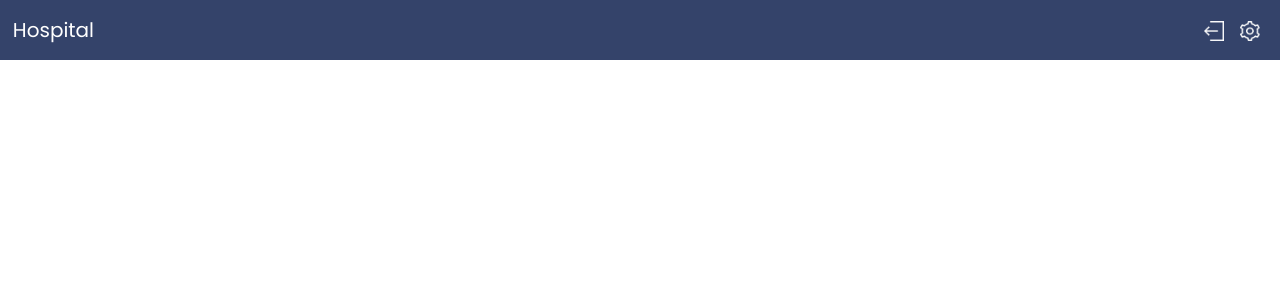
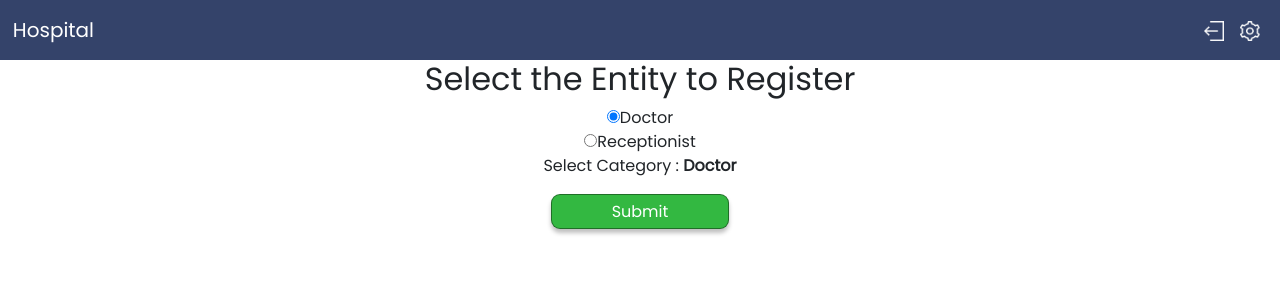
Before and after one commit to Healthcare-Application-Development/had-frontend, a React (Create React App) app: page /admin in a window 1280 px wide. Before the commit this address had no page. Shown: the top 300 px of the page. Built offline with nearby package versions, Linux system fonts and the light colour scheme.

Commit message:
Admin page added

```diff
--- a/src/App.js
+++ b/src/App.js
@@ -2,6 +2,7 @@ import { Route, Routes } from 'react-router-dom';
 import './App.css';
 import { Header } from './components';
 import { Login, Receptionist, RegisterPatient, ViewPatients } from './features';
+import {Entry} from './features/Admin/AdminHome'
 
 function App() {
   return (
@@ -14,6 +15,7 @@ function App() {
           <Route path='register' element={<RegisterPatient />} />
           <Route path='view' element={<ViewPatients />} />
         </Route>
+        <Route path='/admin' element={<Entry />} />
       </Routes>
     </div>
 
--- /dev/null
+++ b/src/features/Admin/AdminHome.js
@@ -0,0 +1,63 @@
+import '../../App.css';
+import { Receptionist } from '..'
+import { useState } from "react"
+import {Button } from '../../components'
+import { useNavigate } from 'react-router-dom';
+
+export function Entry(){
+    const navigate=useNavigate();
+
+    const [topping, setTopping] = useState("Doctor")
+
+    const onOptionChange = e => {
+      setTopping(e.target.value)
+    }
+
+  function goto(){
+    navigate('/docregister')
+  }
+return(
+    <div>
+
+
+  <div><div className="App">
+    <h2>Select the Entity to Register</h2>
+<div className="radio"><input
+      type="radio"
+      name="category"
+      value="Doctor"
+      id="doctor"
+      checked={topping === "Doctor"}
+      onChange={onOptionChange}
+    />
+    <label className="label"  htmlFor="doctor"> Doctor </label></div>
+
+<div className="radio"><input
+      type="radio"
+      name="category"
+      value="Receptionist"
+      id="mrecptionist"
+      checked={topping === "Receptionist"}
+      onChange={onOptionChange}
+    />
+    <label className="label" htmlFor="receptionist"> Receptionist</label></div>
+
+
+
+
+    <p>
+      Select Category :   <strong>{topping}</strong>
+    </p>
+
+<div className="inputfiled"><Button label="Submit" onClick={()=>goto()} /></div>
+  </div></div>
+
+
+
+
+  </div>
+
+
+)
+
+}
```
Also changed, not shown: 1 other file (tests, documents, lock files or other folders).
